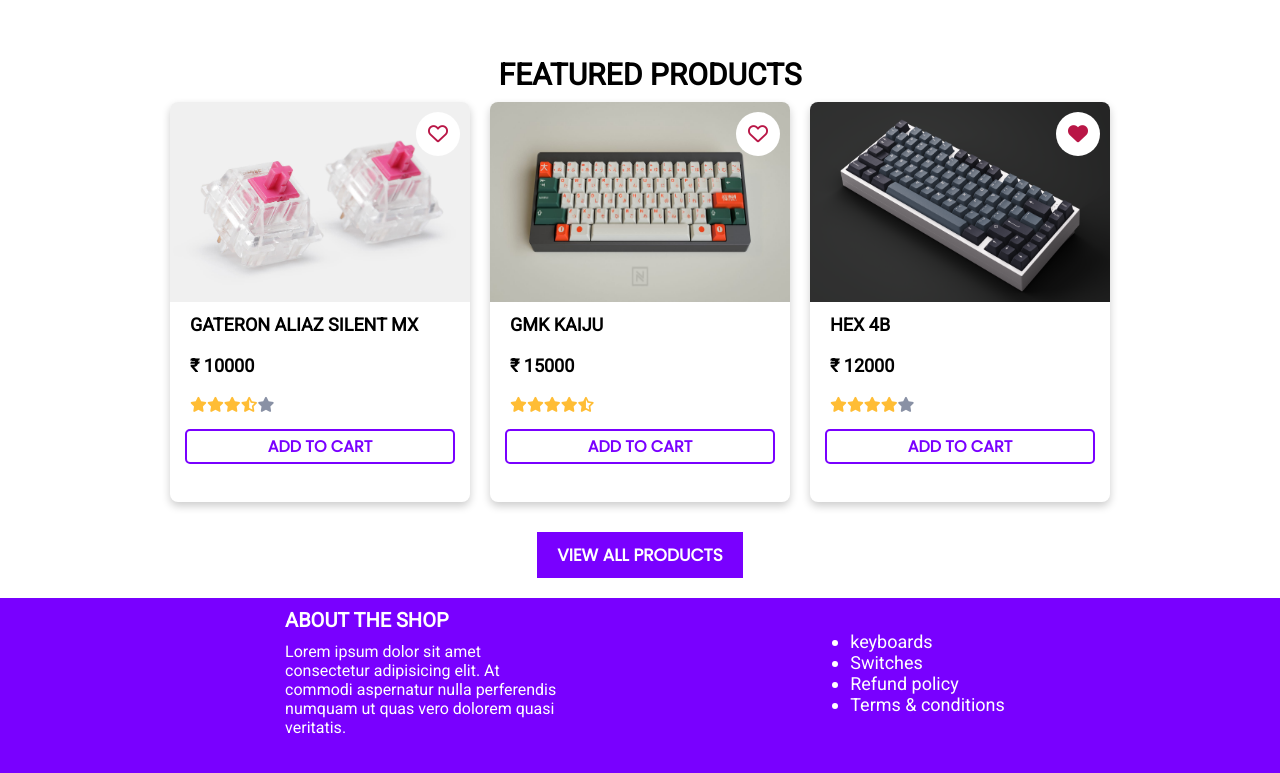
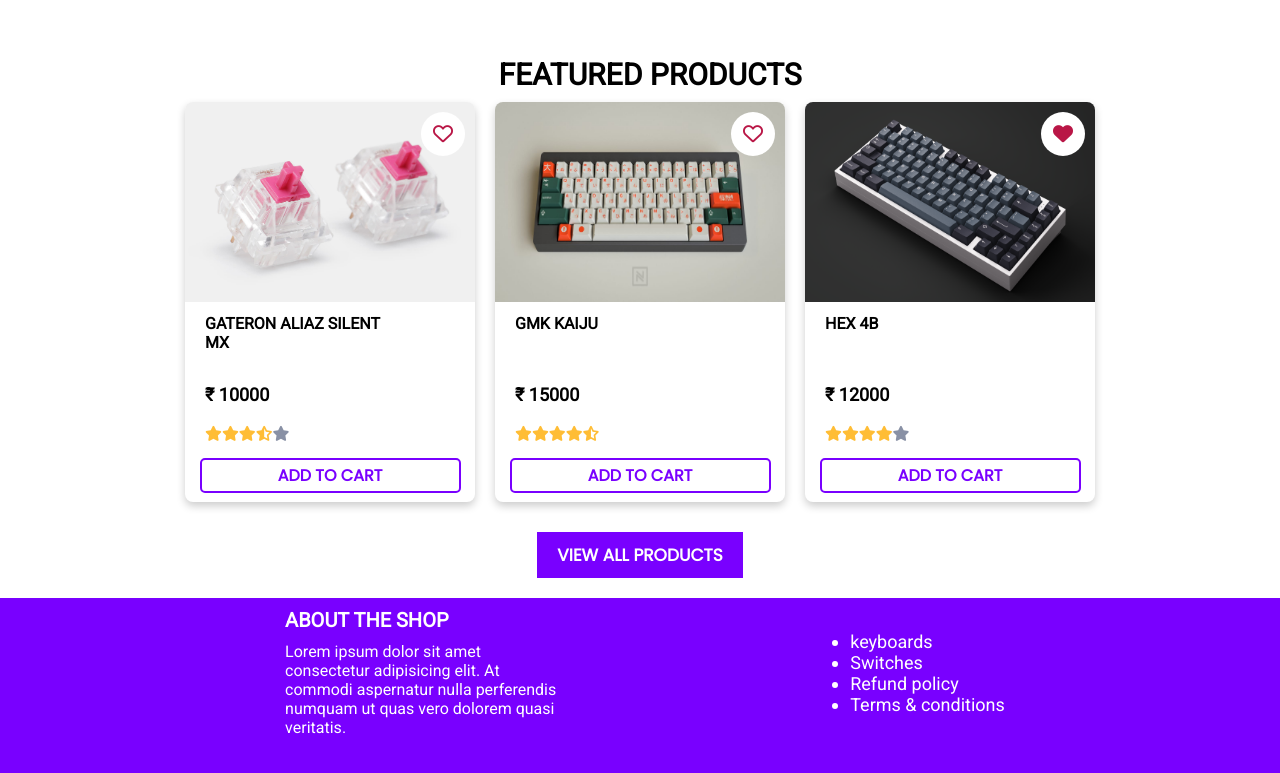
Before and after one commit to devAmlan/ecommerce-project, a plain HTML site: page pages/home/home.html in a window 1280 px wide. Shown: the part 983-1756 px from the top of the page. Drawn offline with Linux system fonts and the light colour scheme.

Commit message:
small change in product card

```diff
--- a/pages/home/home.css
+++ b/pages/home/home.css
@@ -120,8 +120,8 @@
   align-items:center;
   flex-wrap:wrap;
 }
-.product{
-  width:30rem;
+.featured_products .product{
+  width:29rem;
   height:40rem;
   background-color:var(--white);
   margin:1rem;
@@ -129,6 +129,17 @@
   box-shadow: 0 4px 8px 0 var(--shadowcolor);
   border-radius:8px;
   position: relative;
+}
+.featured_products .product_name{
+  width:200px;
+  height:50px;
+  text-align:left;
+  margin-left:2rem;
+  margin-top:1rem;
+  font-size:2rem;
+}
+.featured_products .product_name h3{
+  font-size:0.8em;
 }
 .addwishlist{
   position:absolute;
@@ -142,11 +153,11 @@
   color:var(--pink);
 }
 
-.product h3{
+/* .featured_products .product h3{
   font-size:1.8rem;
   text-align:left;
   margin:1rem 2rem;
-}
+} */
 .product_image{
   max-inline-size:100%;
   block-size:auto;
--- a/pages/home/home.html
+++ b/pages/home/home.html
@@ -63,7 +63,9 @@
     <div class="addwishlist">
     <i class="fa-regular fa-heart"></i>
     </div>
+    <div class="product_name">
     <h3>GATERON ALIAZ SILENT MX</h3>
+    </div>
     <h5 class="price">&#8377; 10000 </h5>
     <div class="ratings">
     <div class="star_fill"><i class="fa-solid fa-star"></i></div>
@@ -81,7 +83,10 @@
     <i class="fa-regular fa-heart"></i>
     </div>
     <img src="../../assets/GMK Kaiju.jpg" alt="" class="product_image">
-    <h3>GMK KAIJU</h3>
+
+    <div class="product_name">
+        <h3>GMK KAIJU</h3>
+    </div>
     <h5 class="price">&#8377; 15000 </h5>
     <div class="ratings">
         <div class="star_fill"><i class="fa-solid fa-star"></i></div>
@@ -100,7 +105,9 @@
     <i class="fa-solid fa-heart"></i>
     </div>
     <img src="../../assets/hex-4b.png" alt="" class="product_image">
+    <div class="product_name">
     <h3>HEX 4B</h3>
+    </div>
     <h5 class="price">&#8377; 12000 </h5>
     <div class="ratings">
         <div class="star_fill"><i class="fa-solid fa-star"></i></div>
```
